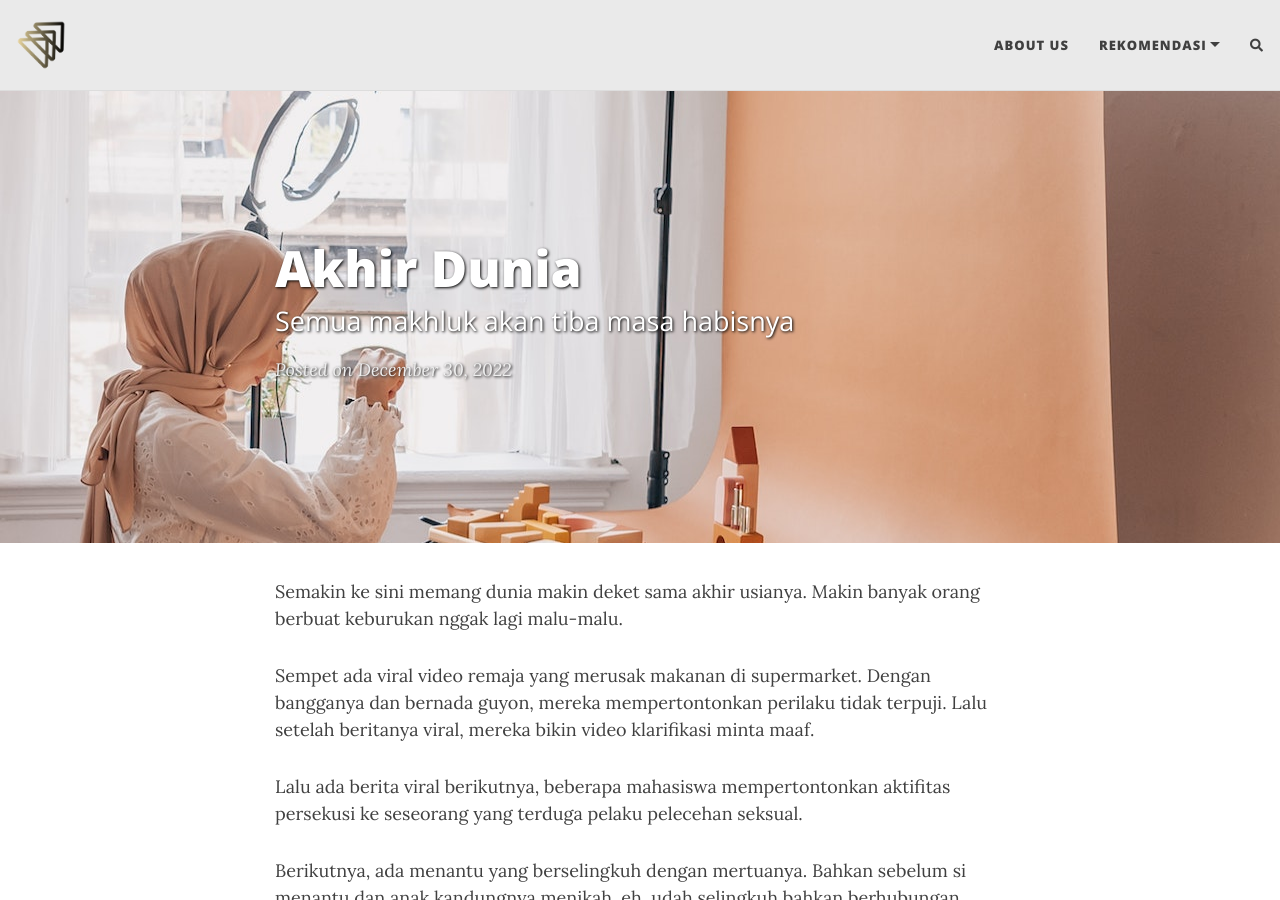
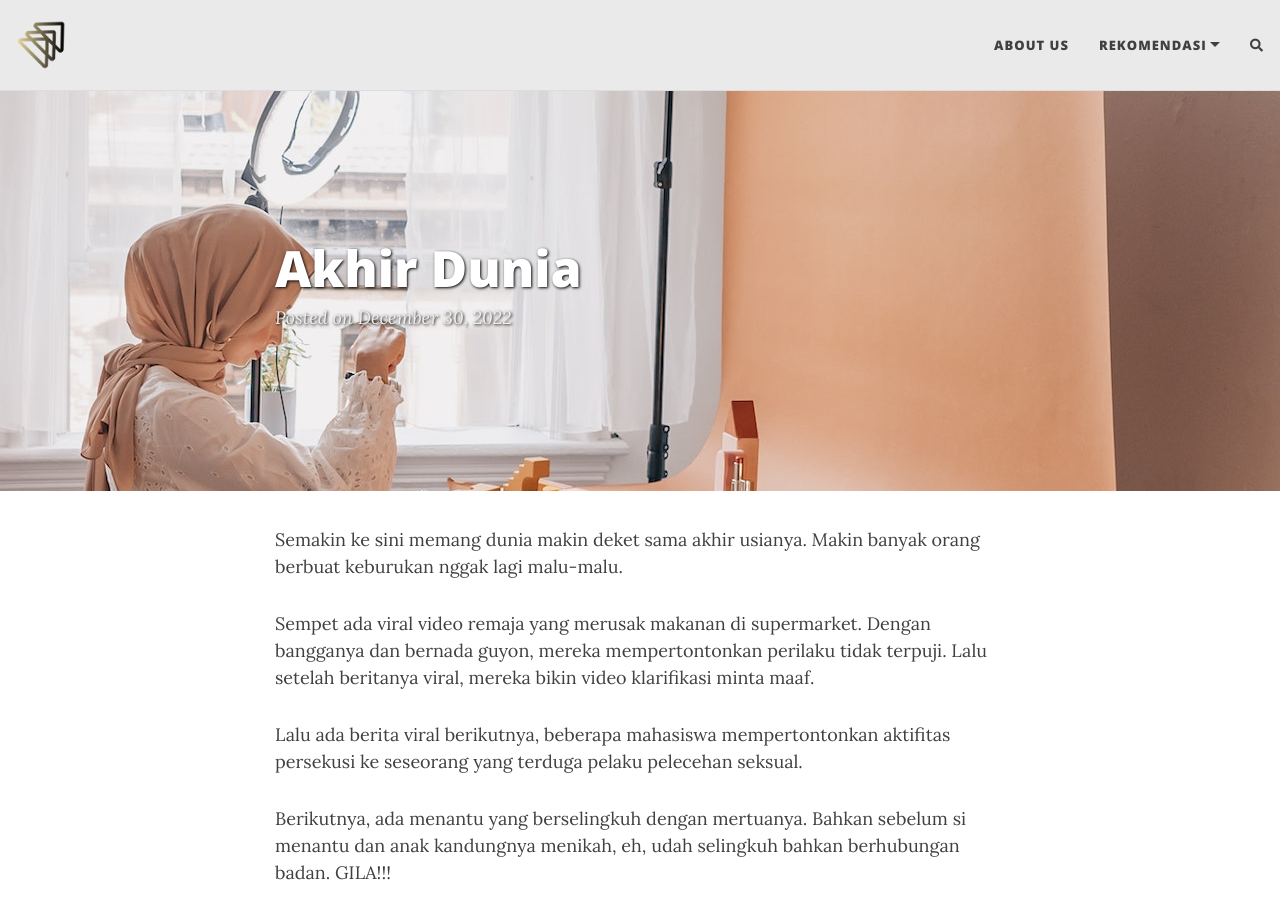
Before and after one commit to haloorderio/mediabaru, a Jekyll site: the page built from _posts/2022-12-30-akhir-dunia.md, in a window 1280 px wide and 900 px high. Built offline with Jekyll 4.4.1, drawn with Linux system fonts in a browser that asks for light colours; nearby versions of some CDN libraries; comment, search, counter and statistics services are not loaded.

Commit message:
Update 2022-12-30-akhir-dunia.md

```diff
--- a/_posts/2022-12-30-akhir-dunia.md
+++ b/_posts/2022-12-30-akhir-dunia.md
@@ -1,7 +1,6 @@
 ---
 layout: post
 title: Akhir Dunia
-subtitle: Semua makhluk akan tiba masa habisnya
 cover-img: /assets/img/pexels-pnw-production-9218702.jpg
 thumbnail-img: /assets/img/pexels-vlada-karpovich-4050290.jpg
 share-img: /assets/img/pexels-pnw-production-9218702.jpg
```
